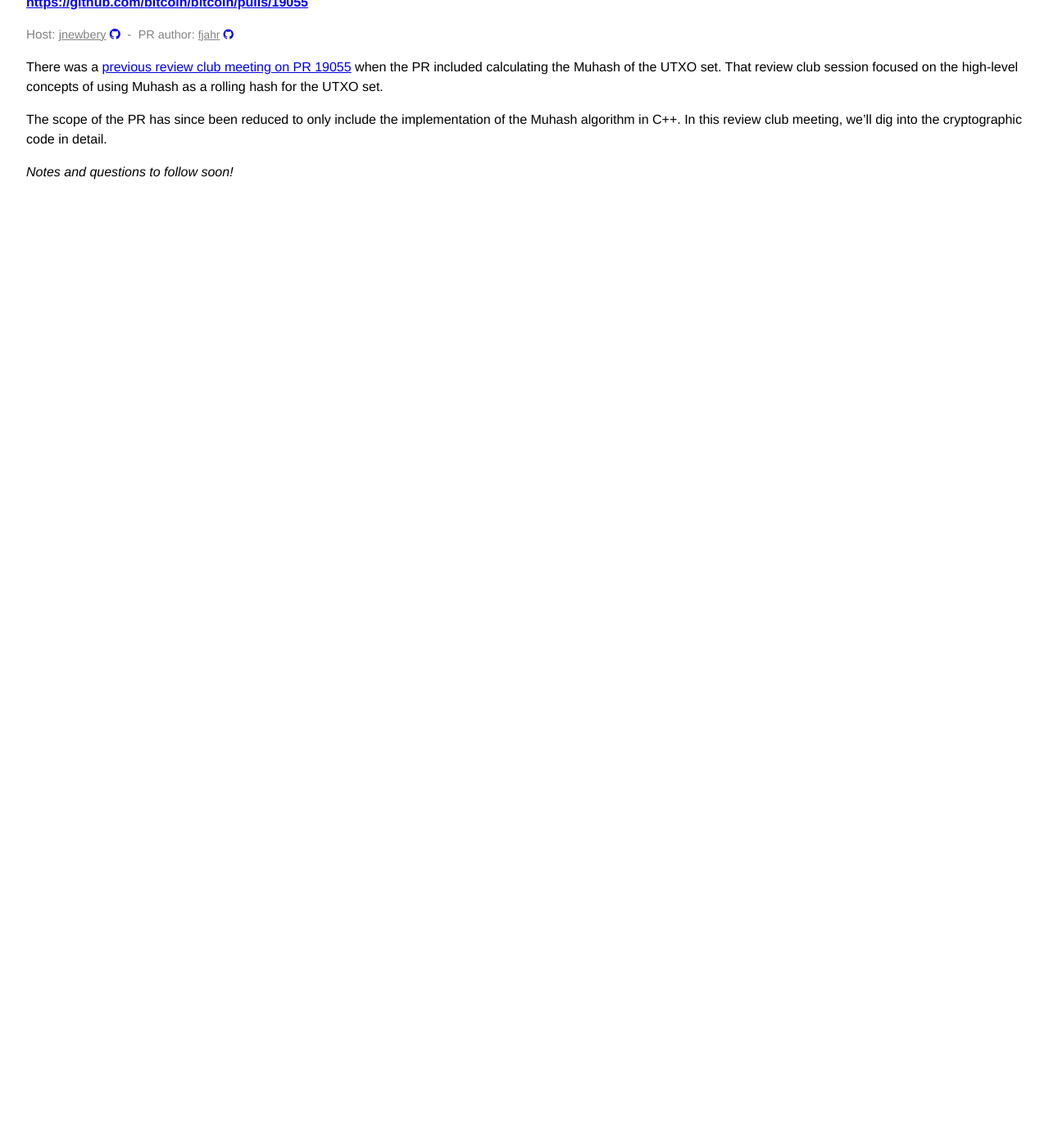
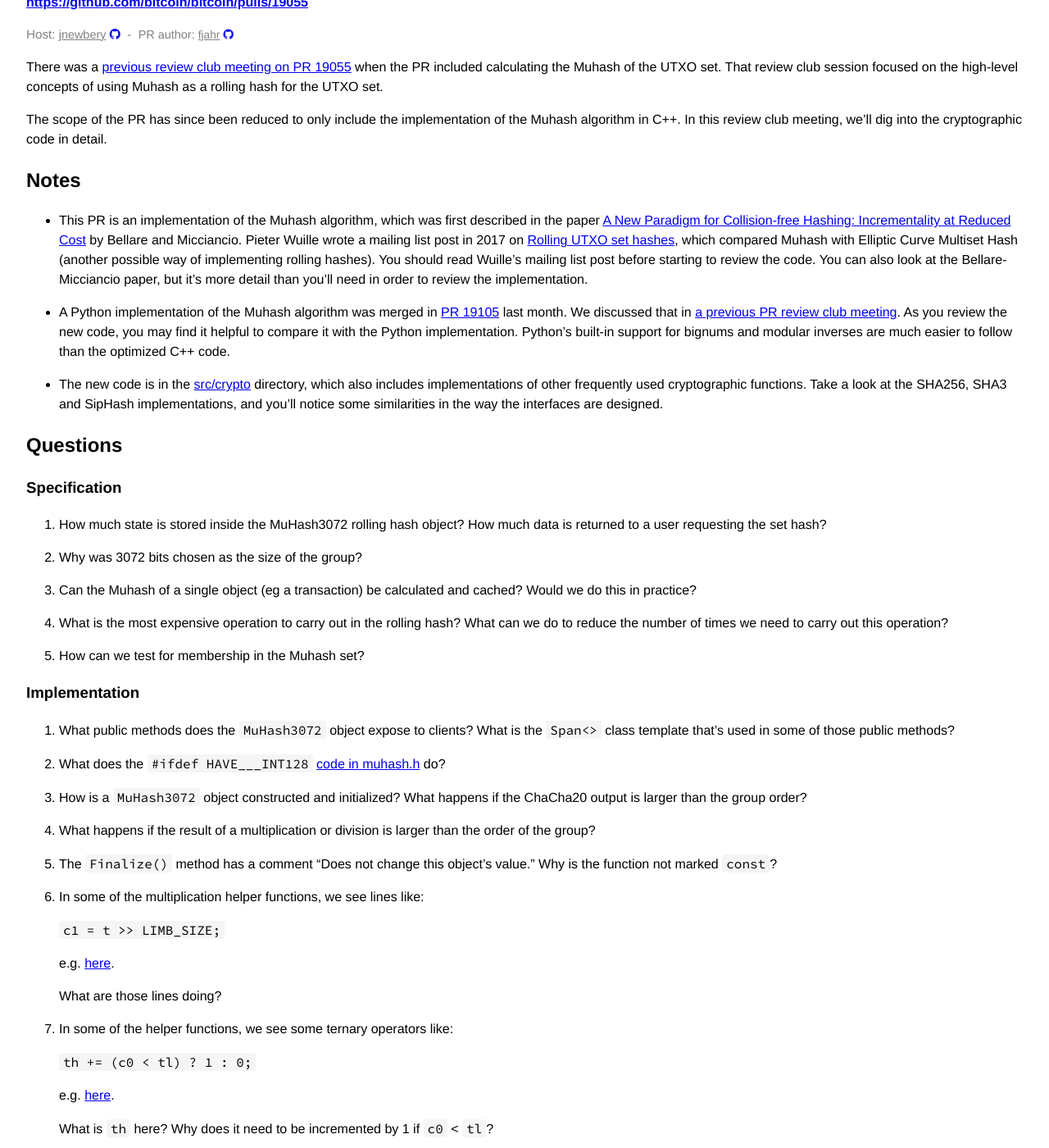
Before and after one commit to bitcoin-core-review-club/website, a Jekyll site: the page built from _posts/2020-10-21-#19055-2.md, in a window 1280 px wide and 1400 px high, scrolled down 252 px. Shown: the whole window at 82% size. Built offline with Jekyll 4.4.1, drawn with Linux system fonts in a browser that asks for light colours; before the commit the page ends 900 px from its top, so only the background shows below that; some of the changed text lies outside the part shown.

Commit message:
Add notes and questions for n19055-2

````diff
--- a/_posts/2020-10-21-#19055-2.md
+++ b/_posts/2020-10-21-#19055-2.md
@@ -19,14 +19,101 @@ The scope of the PR has since been reduced to only include the implementation
 of the Muhash algorithm in C++. In this review club meeting, we'll dig into the
 cryptographic code in detail.
 
-_Notes and questions to follow soon!_
-
-<!-- TODO: Before meeting, add notes and questions
 ## Notes
 
+- This PR is an implementation of the Muhash algorithm, which was first described
+  in the paper [A New Paradigm for Collision-free Hashing: Incrementality at
+  Reduced Cost](https://cseweb.ucsd.edu/~mihir/papers/inchash.pdf) by Bellare
+  and Micciancio. Pieter Wuille wrote a mailing list post in 2017 on [Rolling
+  UTXO set
+  hashes](https://lists.linuxfoundation.org/pipermail/bitcoin-dev/2017-May/014337.html),
+  which compared Muhash with Elliptic Curve Multiset Hash (another possible way
+  of implementing rolling hashes). You should read Wuille's mailing list post
+  before starting to review the code. You can also look at the Bellare-Micciancio
+  paper, but it's more detail than you'll need in order to review the
+  implementation.
+
+- A Python implementation of the Muhash algorithm was merged in [PR
+  19105](https://github.com/bitcoin/bitcoin/pull/19105) last month. We
+  discussed that in [a previous PR review club meeting](./19105). As you review
+  the new code, you may find it helpful to compare it with the Python
+  implementation. Python's built-in support for bignums and modular inverses are
+  much easier to follow than the optimized C++ code.
+
+- The new code is in the
+  [src/crypto](https://github.com/bitcoin-core-review-club/bitcoin/tree/pr19055-2/src/crypto)
+  directory, which also includes implementations of other frequently used
+  cryptographic functions. Take a look at the SHA256, SHA3 and SipHash
+  implementations, and you'll notice some similarities in the way the interfaces
+  are designed.
+
 ## Questions
--->
 
+### Specification
+
+1. How much state is stored inside the MuHash3072 rolling hash object? How much
+   data is returned to a user requesting the set hash?
+
+2. Why was 3072 bits chosen as the size of the group?
+
+3. Can the Muhash of a single object (eg a transaction) be calculated and cached?
+   Would we do this in practice?
+
+4. What is the most expensive operation to carry out in the rolling hash? What can
+   we do to reduce the number of times we need to carry out this operation?
+
+5. How can we test for membership in the Muhash set?
+
+### Implementation
+
+1. What public methods does the `MuHash3072` object expose to clients? What is the
+   `Span<>` class template that's used in some of those public methods?
+
+2. What does the `#ifdef HAVE___INT128` [code in
+   muhash.h](https://github.com/bitcoin-core-review-club/bitcoin/blob/e19e50013478c6b7066aa2c9f7e0d0ee7219e837/src/crypto/muhash.h#L17)
+   do?
+
+3. How is a `MuHash3072` object constructed and initialized? What happens if the
+   ChaCha20 output is larger than the group order?
+
+4. What happens if the result of a multiplication or division is larger than
+   the order of the group?
+
+5. The `Finalize()` method has a comment "Does not change this object's value."
+   Why is the function not marked `const`?
+
+6. In some of the multiplication helper functions, we see lines like:
+
+   `c1 = t >> LIMB_SIZE;`
+
+   e.g. [here](https://github.com/bitcoin-core-review-club/bitcoin/blob/e19e50013478c6b7066aa2c9f7e0d0ee7219e837/src/crypto/muhash.cpp#L51).
+
+   What are those lines doing?
+
+7. In some of the helper functions, we see some ternary operators like:
+
+   `th += (c0 < tl) ? 1 : 0;`
+
+   e.g. [here](https://github.com/bitcoin-core-review-club/bitcoin/blob/e19e50013478c6b7066aa2c9f7e0d0ee7219e837/src/crypto/muhash.cpp#L88).
+
+   What is `th` here? Why does it need to be incremented by 1 if `c0` < `tl`?
+
+8. Both the `Multiply()` and `Square()` functions have the following code at
+   the end of the function:
+
+   ```
+       /* Perform a potential third reduction. */
+       if (c0) FullReduce(in_out);
+   ```
+
+   Why is that necessary? What is it doing?
+
+9. Did you review the `Inverse()` function? Did [AJ's
+   comment](https://github.com/bitcoin/bitcoin/pull/19055#discussion_r492832419)
+   help?
+
+10. How is this new code tested? Can you think of other ways that it could be
+    tested?
 
 <!-- TODO: After meeting, uncomment and add meeting log between the irc tags
 ## Meeting Log
````
Also changed, not shown: other parts of _posts/2020-10-21-#19055-2.md (+1 -1 lines).
